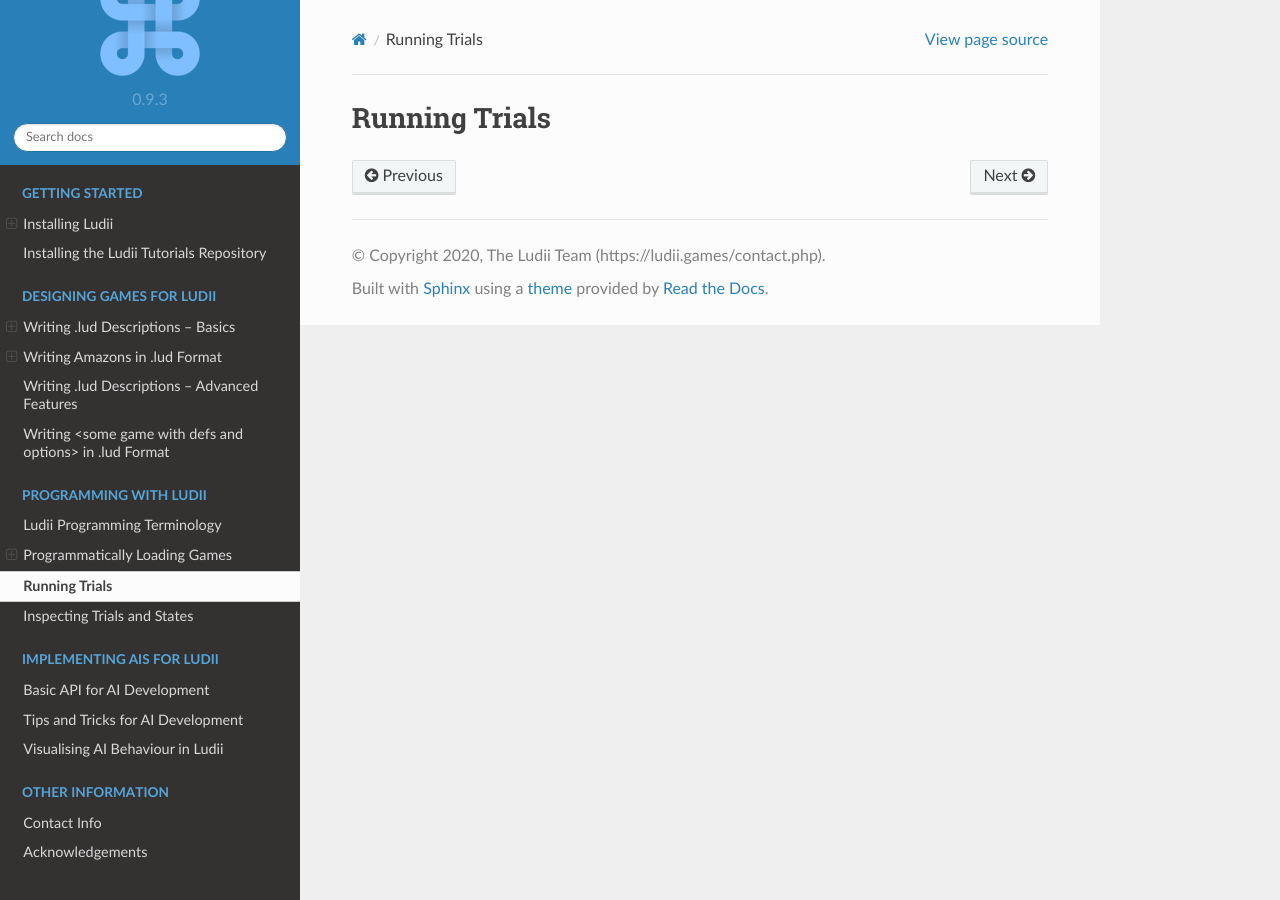
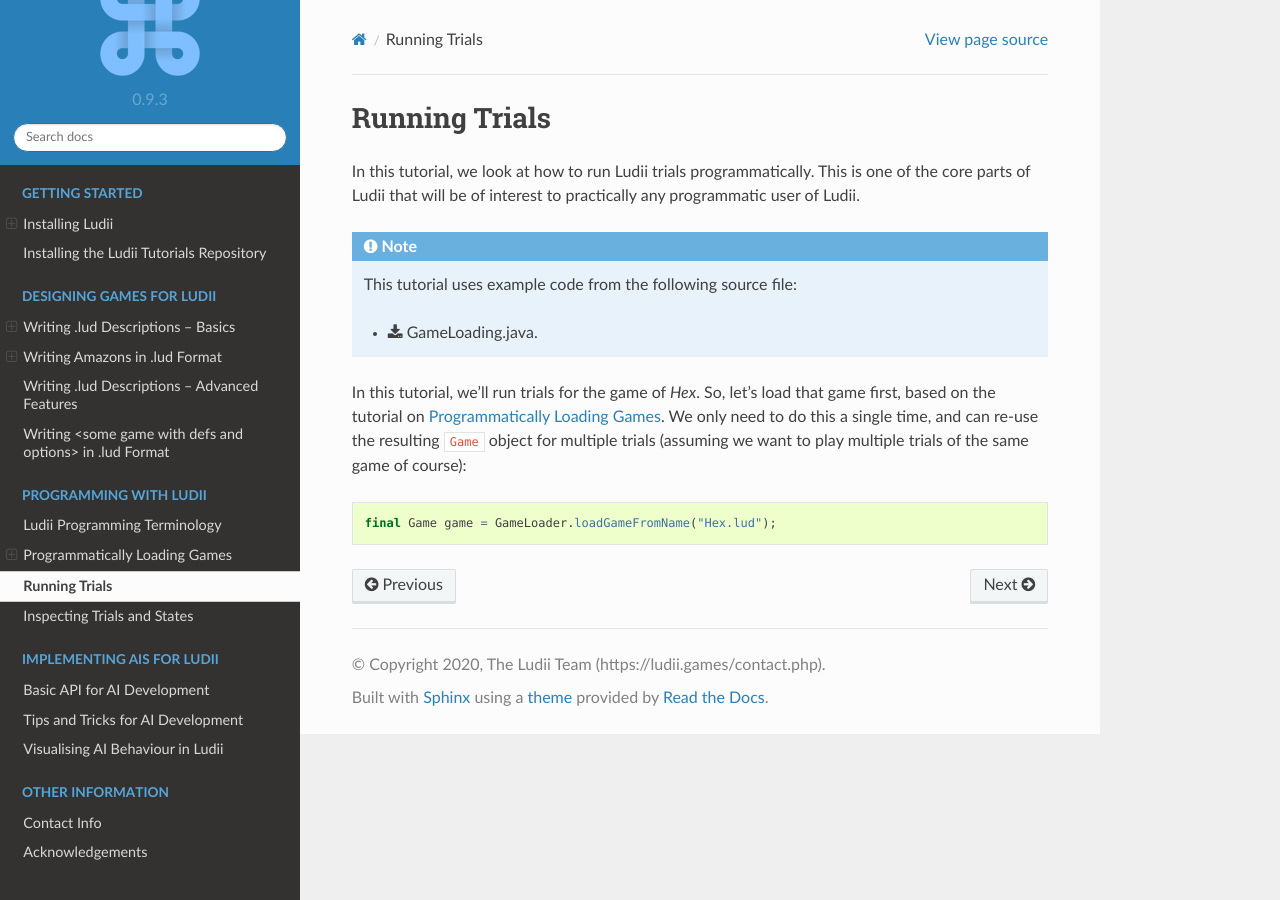
Before and after one commit to Ludeme/LudiiTutorials, a Sphinx documentation site: the page built from docs/running_trials.rst, in a window 1280 px wide. Built offline with Sphinx 7.4.7 and the Read the Docs theme 2.0.0, drawn with Linux system fonts in a browser that asks for light colours.

Commit message:
just a little bit of writing for tutorial

```diff
--- a/docs/loading_games.rst
+++ b/docs/loading_games.rst
@@ -1,3 +1,5 @@
+.. _loading_games_tutorial:
+
 Programmatically Loading Games
 ==============================
 
--- a/docs/running_trials.rst
+++ b/docs/running_trials.rst
@@ -1,2 +1,22 @@
 Running Trials
 ==============
+
+In this tutorial, we look at how to run Ludii trials programmatically. This is
+one of the core parts of Ludii that will be of interest to practically any
+programmatic user of Ludii.
+
+.. note::
+
+   This tutorial uses example code from the following source file:
+
+   *  :download:`GameLoading.java <../src/ludii_tutorials/RunningTrials.java>`.
+
+In this tutorial, we'll run trials for the game of *Hex*. So, let's load that
+game first, based on the tutorial on :ref:`loading_games_tutorial`. We only
+need to do this a single time, and can re-use the resulting ``Game`` object
+for multiple trials (assuming we want to play multiple trials of the same game
+of course):
+
+.. code-block:: java
+
+   final Game game = GameLoader.loadGameFromName("Hex.lud");
```
